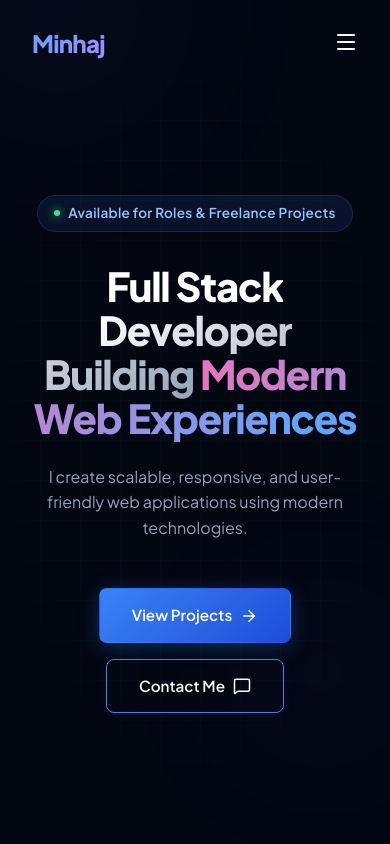
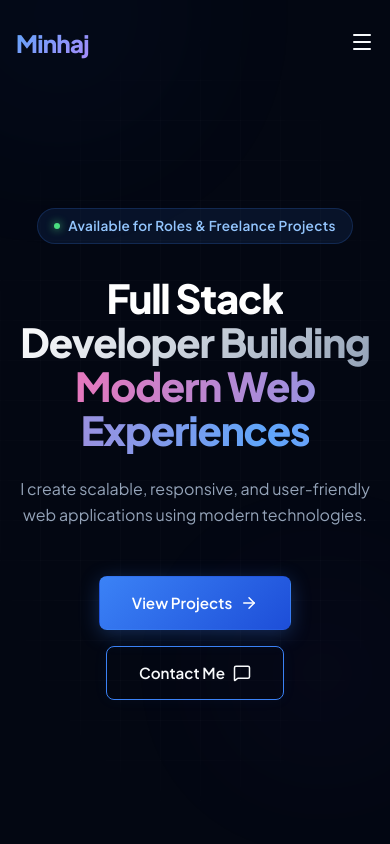
Before and after one commit to Minhaj-vennakkodan/Portfolio, a React (Vite) app: page / in a window 390 px wide. Shown: the top 844 px of the page. Built offline with nearby package versions, Linux system fonts and the light colour scheme.

Commit message:
Reduce container and fintrack widget padding on mobile screens

```diff
--- a/src/components/Projects.jsx
+++ b/src/components/Projects.jsx
@@ -205,7 +205,7 @@ export default function Projects() {
           {/* Project Interactive Widget Right */}
           <div
             id="fintrack-demo"
-            className="glass-panel"
+            className="glass-panel fintrack-widget"
             style={{
               padding: '1.75rem',
               borderRadius: '16px',
@@ -509,6 +509,10 @@ export default function Projects() {
             padding: 1.25rem !important;
             gap: 1.75rem !important;
           }
+          .fintrack-widget {
+            padding: 1rem !important;
+            gap: 1.25rem !important;
+          }
           .features-grid {
             grid-template-columns: 1fr !important;
             gap: 0.6rem !important;
--- a/src/index.css
+++ b/src/index.css
@@ -317,4 +317,8 @@ section {
   .section-desc {
     font-size: 1rem;
   }
+
+  .container {
+    padding: 0 1rem;
+  }
 }
```
